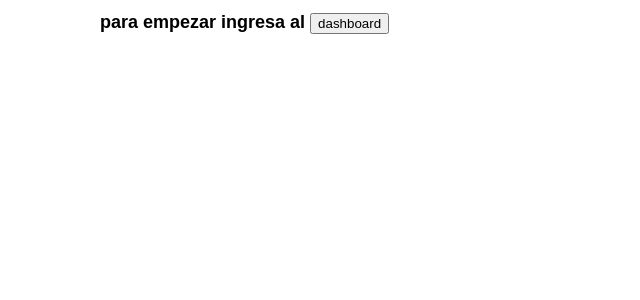
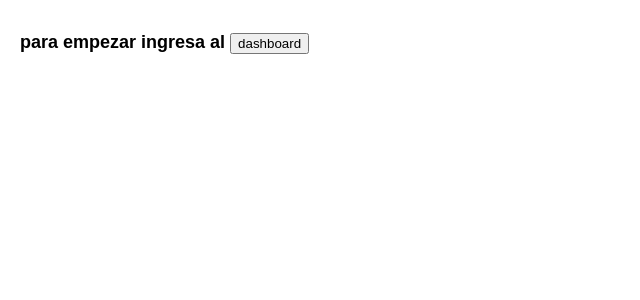
Before and after one commit to juliflorezg/colombian_api_julian_florez, a React (Create React App) app: page / in a window 1280 px wide. Shown: the top 300 px of the page, without its empty margins (0-640 px from the left). Built offline with nearby package versions, Linux system fonts and the light colour scheme; no server answers.

Commit message:
update - global css

```diff
--- a/src/App.css
+++ b/src/App.css
@@ -1,7 +1,8 @@
 .App {
   /* text-align: center; */
   margin-inline: 5%;
-  max-width: 1080px;
+  padding: 20px;
+  max-width: 1440px;
   margin: 0 auto;
 }
 
--- a/src/index.css
+++ b/src/index.css
@@ -2,4 +2,5 @@ body {
   margin: 0;
   padding: 0;
   font-family: sans-serif;
+  min-height: 100vh;
 }
```
